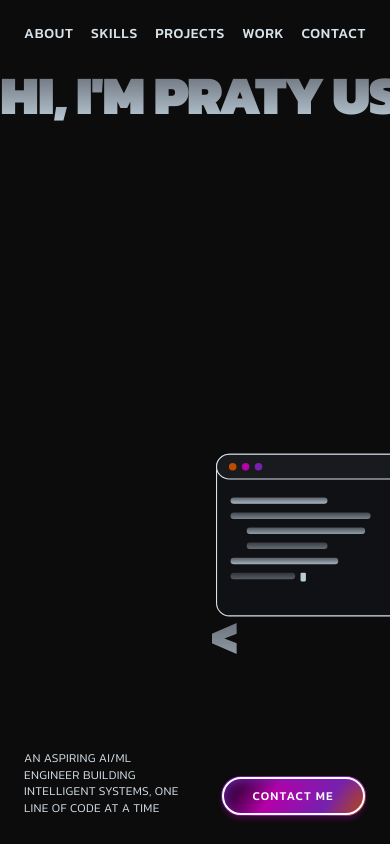
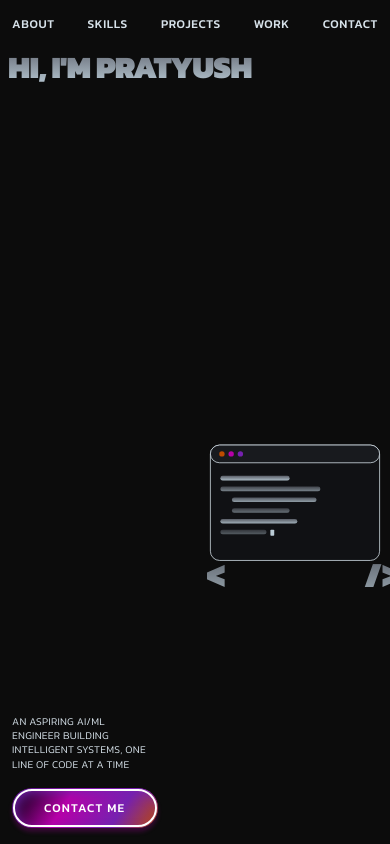
Before and after one commit to PratyushShrestha-web/PratyushShrestha-web.github.io, a React (Vite) app: page / in a window 390 px wide. Shown: the top 844 px of the page. Built offline with nearby package versions, Linux system fonts and the light colour scheme.

Commit message:
Fix: Make hero text fully responsive and display complete text without line breaks

```diff
--- a/src/sections/HeroSection.tsx
+++ b/src/sections/HeroSection.tsx
@@ -13,17 +13,17 @@ const NAV_LINKS = [
 export default function HeroSection() {
   return (
     <section
-      className="relative h-screen flex flex-col"
+      className="relative min-h-screen flex flex-col"
       style={{ overflowX: 'clip' }}
     >
       {/* Navbar */}
       <FadeIn delay={0} y={-20} as="nav">
-        <div className="flex justify-between px-6 md:px-10 pt-6 md:pt-8">
+        <div className="flex flex-wrap justify-between gap-2 px-3 sm:px-6 md:px-10 pt-4 sm:pt-6 md:pt-8">
           {NAV_LINKS.map((link) => (
             <a
               key={link.label}
               href={link.href}
-              className="text-[#D7E2EA] font-medium uppercase tracking-wider text-sm md:text-lg lg:text-[1.4rem] transition-opacity duration-200 hover:opacity-70"
+              className="text-[#D7E2EA] font-medium uppercase tracking-wider text-xs sm:text-sm md:text-lg lg:text-[1.4rem] transition-opacity duration-200 hover:opacity-70"
             >
               {link.label}
             </a>
@@ -32,11 +32,10 @@ export default function HeroSection() {
       </FadeIn>
 
       {/* Hero heading */}
-      <div className="overflow-hidden mt-6 sm:mt-4 md:-mt-5 w-full">
+      <div className="overflow-hidden mt-4 sm:mt-6 md:mt-4 lg:-mt-5 w-full px-2 sm:px-4">
         <FadeIn delay={0.15} y={40}>
-          <h1 className="hero-heading font-black uppercase tracking-tight leading-none whitespace-nowrap w-full text-[14vw] sm:text-[15vw] md:text-[16vw] lg:text-[17.5vw]">
-            Hi, i&apos;m praty
-            ush
+          <h1 className="hero-heading font-black uppercase tracking-tight leading-tight sm:leading-none whitespace-normal sm:whitespace-normal w-full text-[8vw] sm:text-[10vw] md:text-[12vw] lg:text-[14vw]">
+            Hi, i&apos;m pratyush
           </h1>
         </FadeIn>
       </div>
@@ -47,7 +46,7 @@ export default function HeroSection() {
         strength={3}
         activeTransition="transform 0.3s ease-out"
         inactiveTransition="transform 0.6s ease-in-out"
-        className="absolute left-1/2 -translate-x-1/2 z-10 top-1/2 -translate-y-1/2 sm:top-auto sm:translate-y-0 sm:bottom-0 w-[280px] sm:w-[360px] md:w-[440px] lg:w-[520px]"
+        className="absolute left-1/2 -translate-x-1/2 z-10 top-1/2 -translate-y-1/2 sm:top-auto sm:translate-y-0 sm:bottom-0 w-[200px] sm:w-[280px] md:w-[360px] lg:w-[440px] xl:w-[520px]"
       >
         <FadeIn delay={0.6} y={30}>
           <svg
@@ -84,11 +83,11 @@ export default function HeroSection() {
       </Magnet>
 
       {/* Bottom bar */}
-      <div className="mt-auto flex justify-between items-end pb-7 sm:pb-8 md:pb-10 px-6 md:px-10 relative z-20">
+      <div className="mt-auto flex flex-col sm:flex-row justify-between items-start sm:items-end gap-4 sm:gap-2 pb-4 sm:pb-7 md:pb-8 lg:pb-10 px-3 sm:px-6 md:px-10 relative z-20">
         <FadeIn delay={0.35} y={20}>
           <p
-            className="text-[#D7E2EA] font-light uppercase tracking-wide leading-snug max-w-[160px] sm:max-w-[220px] md:max-w-[260px]"
-            style={{ fontSize: 'clamp(0.75rem, 1.4vw, 1.5rem)' }}
+            className="text-[#D7E2EA] font-light uppercase tracking-wide leading-snug max-w-[140px] sm:max-w-[160px] md:max-w-[220px] lg:max-w-[260px]"
+            style={{ fontSize: 'clamp(0.65rem, 1.2vw, 1.5rem)' }}
           >
               an aspiring ai/ml engineer building intelligent systems, one line of code at a time
           </p>
```
